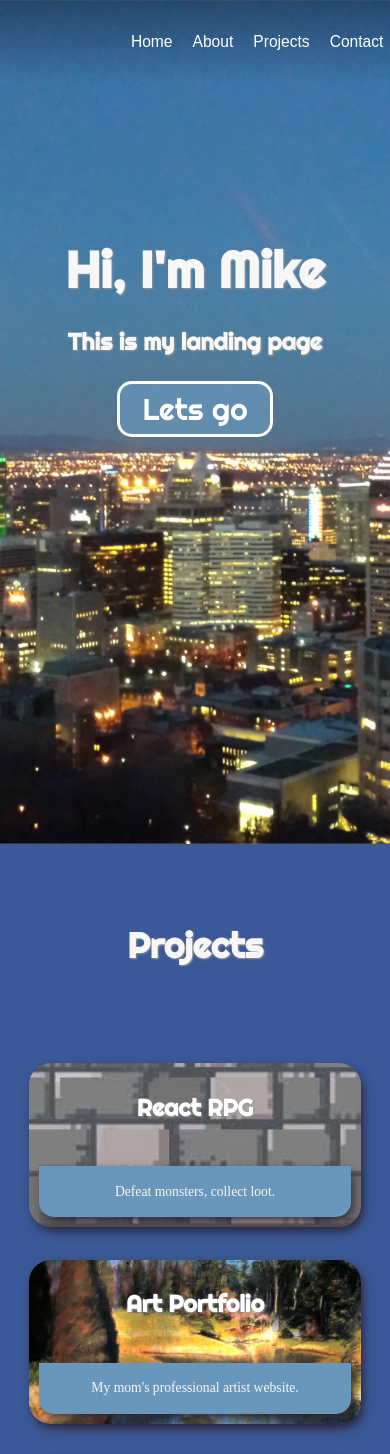
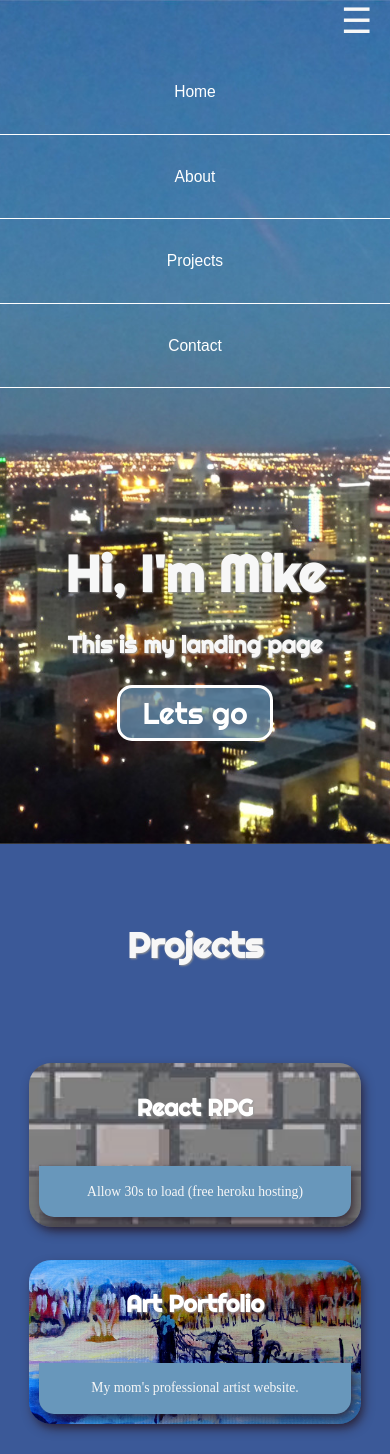
Before and after one commit to SnowdenWintermute/mike-silverman, a PHP site: page / in a window 390 px wide. Shown: the top 1454 px of the page. Run offline with PHP 8.4, Linux system fonts and the light colour scheme; some libraries are stand-ins or nearby versions; some web fonts are replaced.

Commit message:
Hamburger menu

```diff
--- a/index.php
+++ b/index.php
@@ -10,7 +10,10 @@
 </head>
 <body>
   <div id="introDiv">
-    <div id="topMenu">
+    <div id="burgerDiv">
+    <a id="burger">&#9776;</a>
+    </div>
+    <div id="topMenu" class="topMenu">
       <ul>
         <li class="topMenuLink">
           <a href="./about.html">Home</a>
@@ -43,7 +46,7 @@
       <a class="projectBox" id="project1" href="https://reactrpg.herokuapp.com/" target="_blank">
         <h3>React RPG</h3>
         <div class="projecBoxText" id="desc1">
-          <p>Defeat monsters, collect loot.</p>
+          <p>Allow 30s to load (free heroku hosting)</p>
         </div>
       </a>
       <a class="projectBox" id="project2" href="http://mcguffsilverman.com" target="_blank">
@@ -52,12 +55,12 @@
           <p>My mom's professional artist website.</p>
         </div>
       </a>
-      <div class="projectBox" id="project3">
-        <h3>Placeholder</h3>
+      <a class="projectBox" id="project3" href="./rainSim/index.html" target="_blank">
+        <h3>Rain Simulation</h3>
         <div class="projecBoxText" id="desc3">
-          <p>Use your imagination.</p>
+          <p>Rain in HTML5 Canvas</p>
         </div>
-      </div>
+      </a>
     </div>
   </div>
 
@@ -98,5 +101,7 @@
     </div>
     </div>
   </footer>
+
+<script src="./menu.js"></script>
 </body>
 </html>
--- /dev/null
+++ b/menu.js
@@ -0,0 +1,16 @@
+let burger = document.getElementById("burger")
+let topMenu = document.getElementById("topMenu")
+
+if(window.innerWidth<701) topMenu.className = "hidden"
+
+burger.addEventListener("click", function(){
+  if(topMenu.className!=="hidden") {
+    topMenu.className = "hidden"
+  }else{
+    topMenu.className = "topMenu"
+  }
+})
+
+topMenu.addEventListener("click", function(){
+  topMenu.className="topMenu"
+})
--- a/style.css
+++ b/style.css
@@ -2,10 +2,19 @@
 @import url('https://fonts.googleapis.com/css?family=Righteous');
 
 /* Globals */
+.hidden{
+  display: flex;
+}
+*{
+  padding: 0;
+  margin: 0;
 
-body{
+}
+html{
   margin: 0;
   padding: 0;
+}
+body{
   color:#f7f7f7;
 }
 a{
@@ -92,20 +103,21 @@ input, textarea {
   background: -webkit-linear-gradient(top, rgba(0,0,0,0.35) 0%,rgba(0,0,0,0) 100%); /* Chrome10-25,Safari5.1-6 */
   background: linear-gradient(to bottom, rgba(0,0,0,0.35) 0%,rgba(0,0,0,0) 100%); /* W3C, IE10+, FF16+, Chrome26+, Opera12+, Safari7+ */
 }
+#burger{
+  font-size: 9vmin;
+  display: none;
+}
 #topMenu ul{
-    padding-right: 2vw;
     height: 100%;
     list-style: none;
     width:550px;
-    max-width:67vw;
     display: flex;
     justify-content: space-around;
     align-self: flex-end;
 }
 .topMenuLink{
   height:100%;
-  padding-left: 10px;
-  padding-right: 10px;
+  width:100%;
   display: flex;
   justify-content: center;
   align-items: center;
@@ -113,6 +125,7 @@ input, textarea {
 }
 .topMenuLink a{
   height: 100%;
+  width:100%;
   display: flex;
   justify-content: center;
   align-items: center;
@@ -121,6 +134,41 @@ input, textarea {
 }
 .topMenuLink:hover{
   background-color: rgba(255, 255, 255, 0.7);
+}
+
+@media only screen and (max-width:900px){
+  #burgerDiv{
+    display: flex;
+    justify-content: flex-end;
+    height: 13vmin;
+    align-self: flex-end;
+    padding-right: 10px;
+  }
+  #burger{
+    display: flex;
+    height: 10vmin;
+    width:10vmin;
+    cursor: pointer;
+  }
+  #topMenu{
+    height:40vh;
+    width:100%;
+    background: none;
+  }
+  .topMenu{
+    display: none;
+  }
+  #topMenu ul{
+    width:100%;
+    max-width: 100%;
+    flex-direction: column;
+  }
+  #topMenu ul li{
+    width: 100%;
+    border-bottom: 1px solid white;
+    padding-left: 0px;
+    padding-right: 0px;
+  }
 }
 
   /* Intro Div */
```
Also changed, not shown: other parts of style.css (+20 -10 lines), about.html (+8 -1 lines), rain.js (added, +183 -0 lines), pics/art.jpg, pics/rainSim.png (added).
